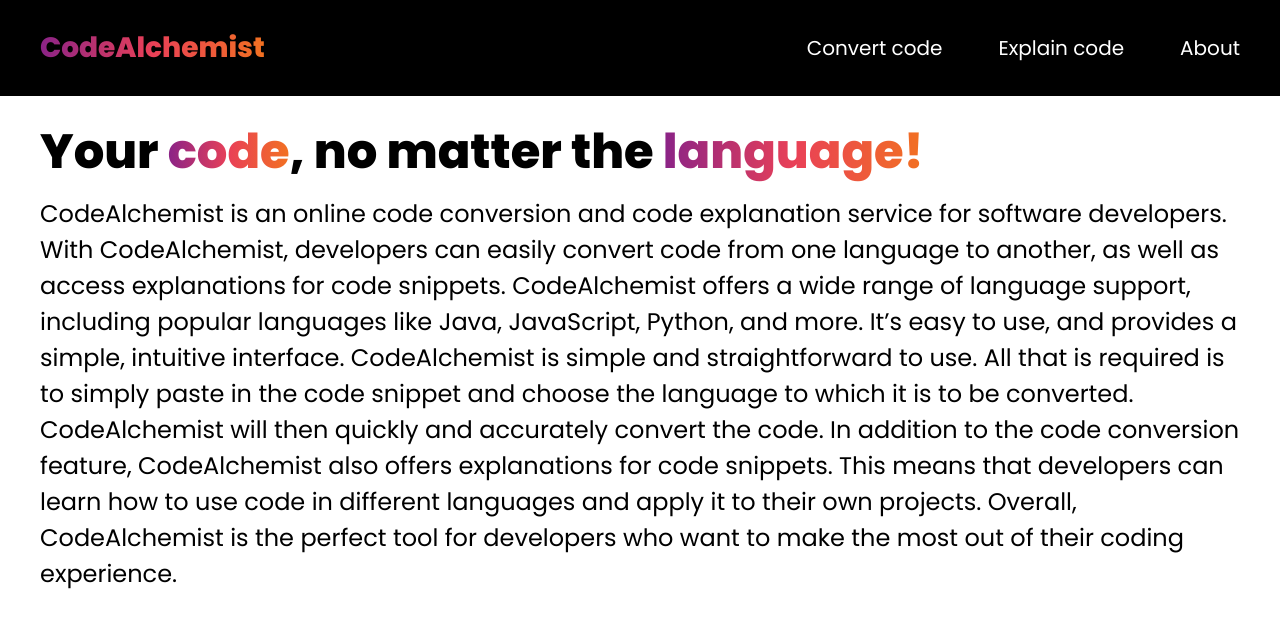
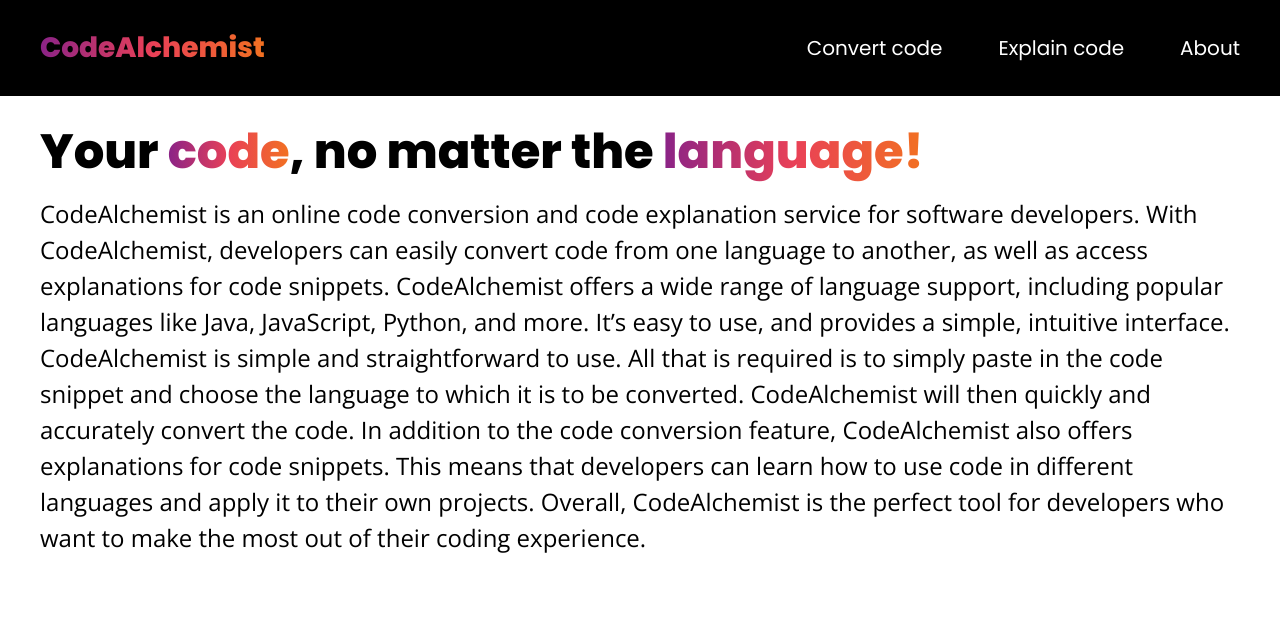
Before and after one commit to Ryukemeister/CodeAlchemist, a React (Vite) app: page /about in a window 1280 px wide. Shown: the top 628 px of the page. Built offline with nearby package versions, Linux system fonts and the light colour scheme.

Commit message:
Removing previous font

```diff
--- a/src/pages/About.jsx
+++ b/src/pages/About.jsx
@@ -15,7 +15,7 @@ export default function About() {
             language!{" "}
           </span>
         </h1>
-        <p className="mx-5 mb-8 md:mb-2 md:mx-10 mt-5 font-poppins font-openSans text-2xl leading-[150%]">
+        <p className="mx-5 mb-8 md:mb-2 md:mx-10 mt-5 font-openSans text-2xl leading-[150%]">
           CodeAlchemist is an online code conversion and code explanation
           service for software developers. With CodeAlchemist, developers can
           easily convert code from one language to another, as well as access
```
